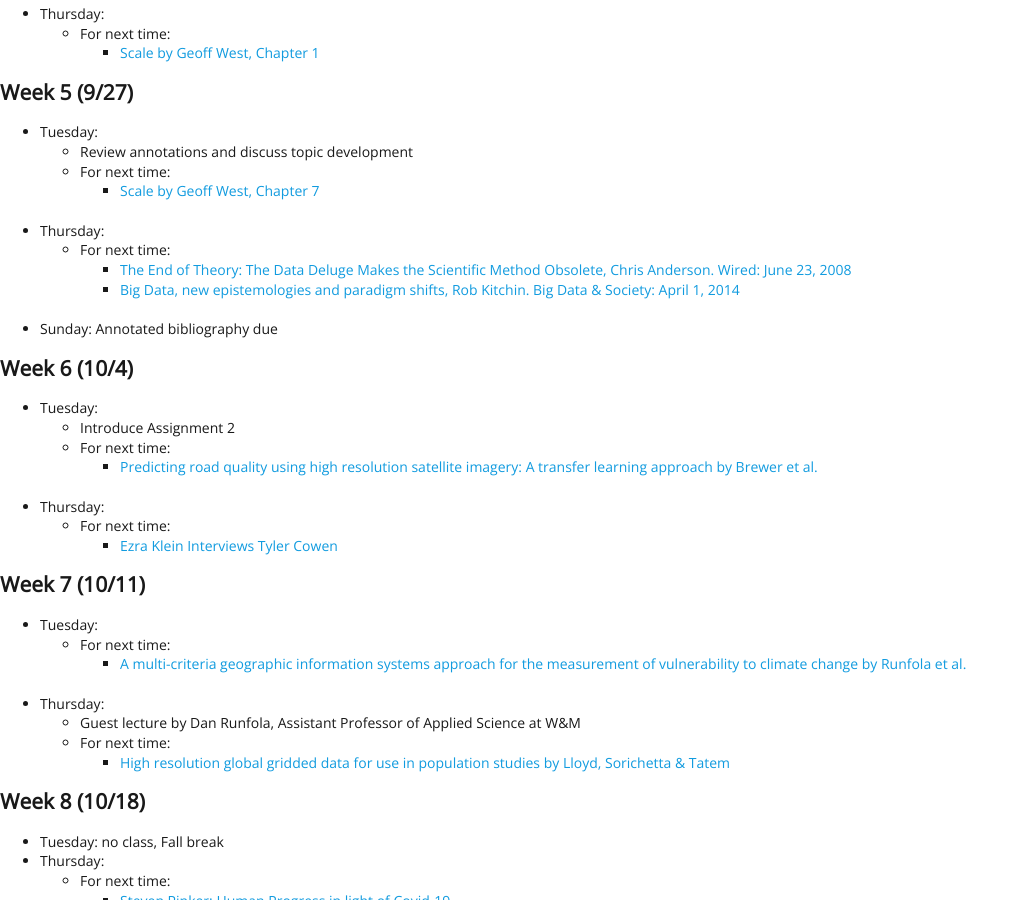
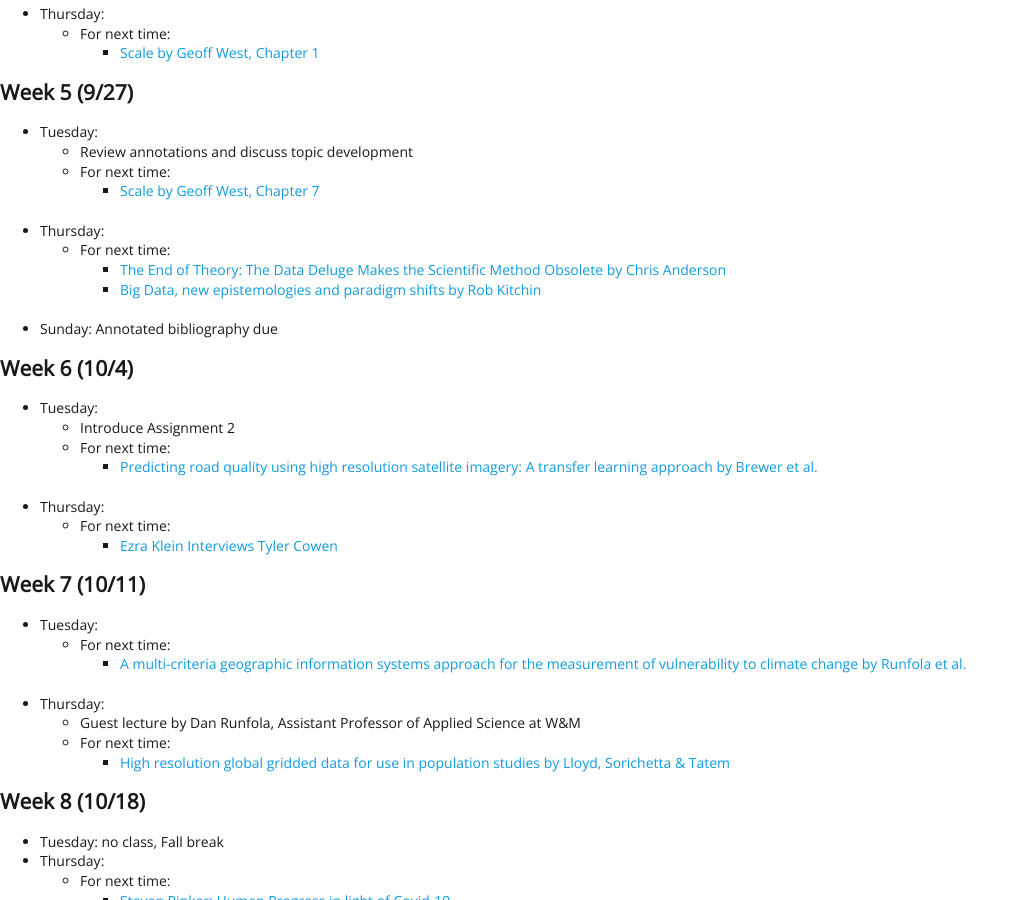
Before and after one commit to EMBrewer/dat150, a Jekyll site: the page built from _posts/2021-09-27-Schedule.md, in a window 1280 px wide and 900 px high, scrolled down 863 px. Shown: the whole window, without its empty margins (0-1028 px from the left). Built offline with Jekyll 4.4.1, drawn with Linux system fonts in a browser that asks for light colours; our own code applies the rules of GitHub Pages for plain Markdown files.

Commit message:
Update 2021-09-27-Schedule.md

```diff
--- a/_posts/2021-09-27-Schedule.md
+++ b/_posts/2021-09-27-Schedule.md
@@ -45,8 +45,8 @@
 		- [Scale by Geoff West, Chapter 7](https://dsfall21.slack.com/files/U02DA5H2NGJ/F02EVA0KH8V/west_scale.pdf)
 - Thursday:
 	- For next time:
-		- [The End of Theory: The Data Deluge Makes the Scientific Method Obsolete, Chris Anderson.  Wired: June 23, 2008](https://www.wired.com/2008/06/pb-theory/)
-		- [Big Data, new epistemologies and paradigm shifts, Rob Kitchin.  Big Data & Society: April 1, 2014](https://journals.sagepub.com/doi/full/10.1177/2053951714528481)
+		- [The End of Theory: The Data Deluge Makes the Scientific Method Obsolete by Chris Anderson](https://www.wired.com/2008/06/pb-theory/)
+		- [Big Data, new epistemologies and paradigm shifts by Rob Kitchin](https://journals.sagepub.com/doi/full/10.1177/2053951714528481)
 - Sunday: Annotated bibliography due
 
 ## Week 6 (10/4)
```
